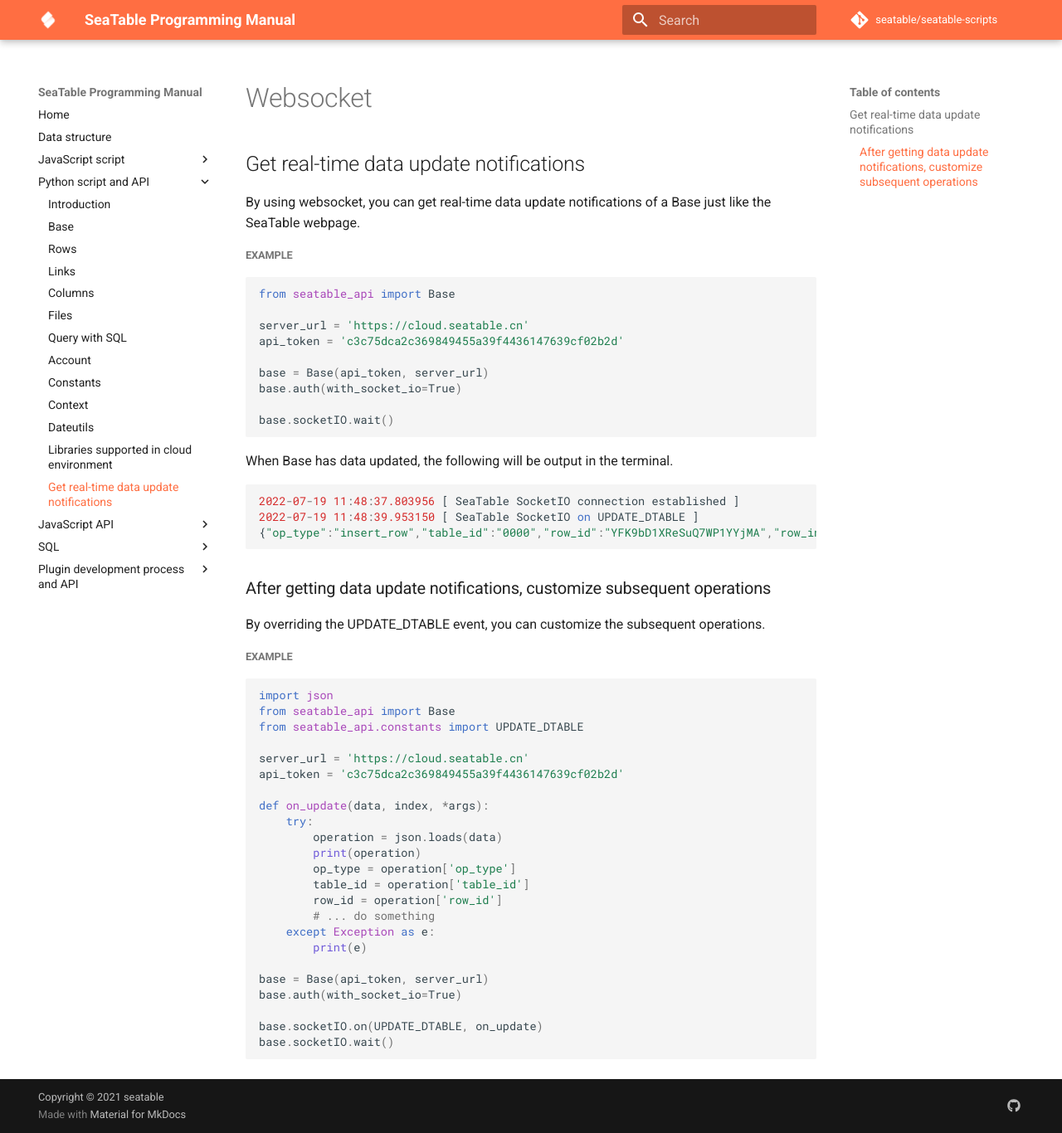
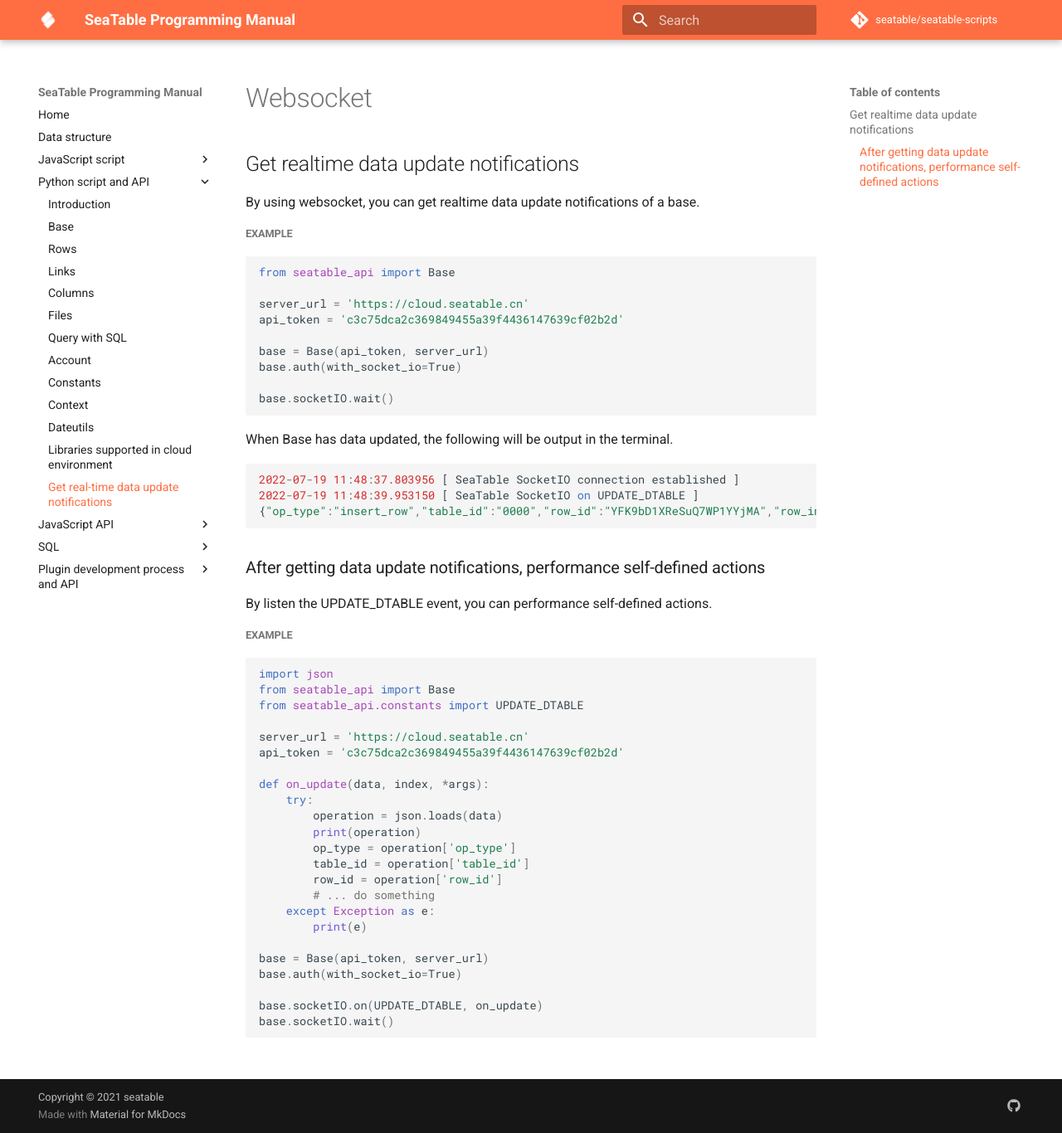
Before and after one commit to seatable/seatable-scripts, an MkDocs documentation site: the page built from manual/python/websocket.md, in a window 1280 px wide and 1366 px high. Shown: the whole window at 83% size. Built offline with MkDocs 1.6.1 and Material for MkDocs 9.7.7, drawn with Linux system fonts in a browser that asks for light colours; comment, search, counter and statistics services are not loaded.

Commit message:
Update websocket.md

````diff
--- a/manual/python/websocket.md
+++ b/manual/python/websocket.md
@@ -1,8 +1,8 @@
 # Websocket
 
-## Get real-time data update notifications
+## Get realtime data update notifications
 
-By using websocket, you can get real-time data update notifications of a Base just like the SeaTable webpage.
+By using websocket, you can get realtime data update notifications of a base.
 
 ##### Example
 
@@ -26,9 +26,9 @@
 {"op_type":"insert_row","table_id":"0000","row_id":"YFK9bD1XReSuQ7WP1YYjMA","row_insert_position":"insert_below","row_data":{"_id":"RngJuRa0SMGXyiA-SHDiAw","_participants":[],"_creator":"seatable@seatable.com","_ctime":"","_last_modifier":"seatable@seatable.com","_mtime":""},"links_data":{}}
 ```
 
-### After getting data update notifications, customize subsequent operations
+### After getting data update notifications, performance self-defined actions
 
-By overriding the UPDATE_DTABLE event, you can customize the subsequent operations.
+By listen the UPDATE_DTABLE event, you can performance self-defined actions.
 
 ##### Example
 
````
